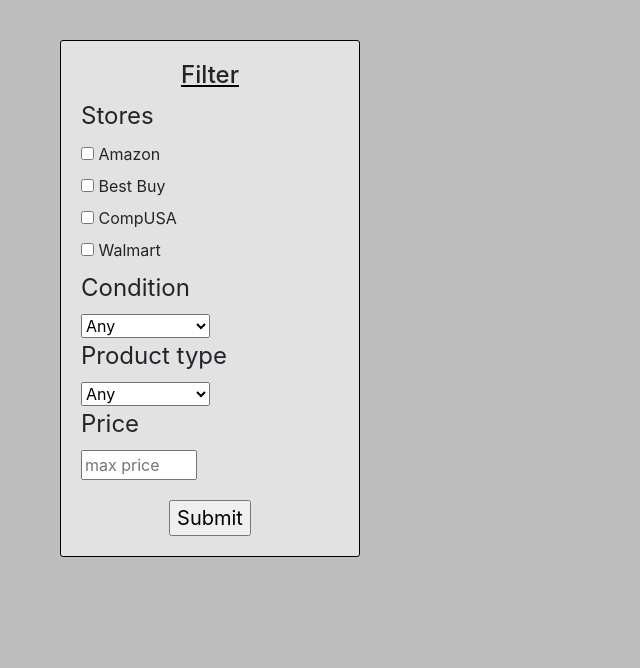
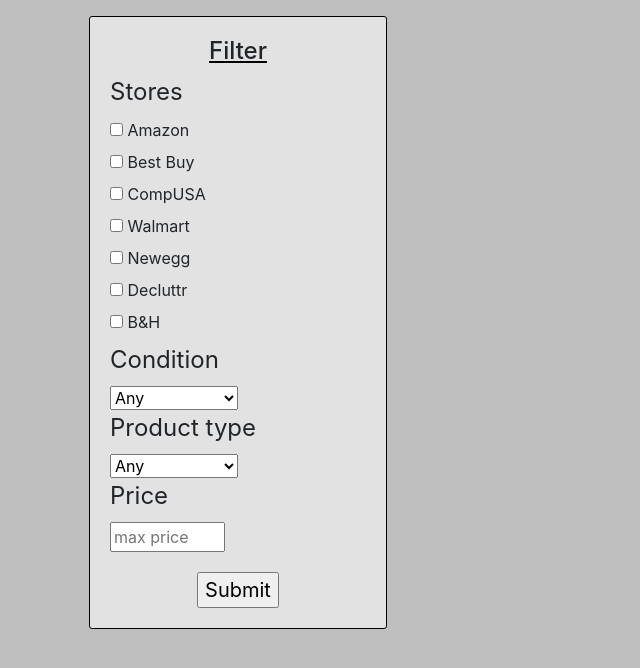
Before and after one commit to ecedmondson/price_aggregator, a Flask app: page /listings in a window 1280 px wide. Shown: the part 56-724 px from the top of the page, without its empty margins (0-640 px from the left). Run offline with Flask 2, Linux system fonts and the light colour scheme; data that the repository does not hold is empty; some libraries are stand-ins or nearby versions.

Commit message:
FEATURE: can filter in the ui now

```diff
--- a/app.py
+++ b/app.py
@@ -18,26 +18,6 @@ class User(UserMixin):
   def __init__(self,id):
     self.id = id
 
-items = [
-    {
-        'name': 'best buy_14DA0012DX_hp_chromebook',
-        'source': 'Best Buy',
-        'price': '$599.00',
-        'photo': 'https://pisces.bbystatic.com/image2/BestBuy_US/images/products/6365/6365772_sd.jpg;maxHeight=640;maxWidth=550',
-        'instock': 'Likely In Stock, Check Retailer',
-        'new': 'New',
-        'price_check': '2020-04-30 18:38:19.752171',
-    },
-    {
-        'name': 'best buy_14DA0012DX_hp_chromebook',
-        'source': 'Best Buy',
-        'price': '$599.00',
-        'photo': 'https://pisces.bbystatic.com/image2/BestBuy_US/images/products/6365/6365772_sd.jpg;maxHeight=640;maxWidth=550',
-        'instock': 'Likely In Stock, Check Retailer',
-        'new': 'New',
-        'price_check': '2020-04-30 18:38:19.752171',
-    },
-]
 
 #####################
 # PRODUCT INTERFACE #
@@ -56,7 +36,7 @@ def list_from(item):
 class ProductDBInterface:
     """Interface object so that the UI can easily obtain filtered products."""
     def parse_sql_tuple(self, x):
-        return (ScrapedProduct(name = x[2], source = x[5], price = x[3], photo = x[4], instock= x[6], new = x[7], price_check= x[8]))
+        return (ScrapedProduct(name = x[2], source = x[5], price = x[3], product_type=x[9], photo = x[4], instock= x[6], new = x[7], price_check= x[8]))
 
     @property
     def read_products_from_db(self):
@@ -94,7 +74,7 @@ class ProductDBInterface:
 
         def desirable(product):
             """Takes a ScrapedProduct object and returns user-desirability boolean."""
-            prod_chars = [getattr(product, x) for x in ["source", "price_n", "new"]]
+            prod_chars = [getattr(product, x) for x in ["source", "price_n", "new", "product_type"]]
             exclusion_matches = [value_matches_filter(x) for x in prod_chars]
             return any(exclusion_matches)
 
@@ -197,10 +177,7 @@ def listings():
         data = request.form.to_dict()
         if not data['price_ceiling']:
             data['price_ceiling'] = 0
-        # Remove these print statements before submitting PR
-        print(data)
-        print(interface.filter_products(json=True, **data))
-        # return render_template('listings.html', items=interface.filter_products(**data))
+        return render_template('listings.html', items=interface.filter_products(**data))
     return render_template('listings.html', items=interface.filter_products())
 
 if __name__ == '__main__':
--- a/static/style.css
+++ b/static/style.css
@@ -45,11 +45,15 @@ body {
 *********************************/
 
 .results-content {
-    width: 100%;
+    max-width: 80%;
+    min-width: 65%;
+    margin: auto;
 }
 
 .listings-page-content {
     display: flex;
+    flex-direction: row;
+    justify-content: space-around;
 }
 
 .listing {
@@ -83,9 +87,11 @@ body {
     border: solid black 1px;
     border-radius: 3px;
     background-color: rgb(226, 226, 226);
-    margin: 40px;
-    width: 300px;
-    position: absolute;
+    margin-top: 1em;
+    margin-right: 1em;
+    margin-left: .25em;
+    max-width: 45%;
+    min-width: 20%;
     left: 20px;
     padding: 20px;
 }
--- a/templates/listings.html
+++ b/templates/listings.html
@@ -27,6 +27,20 @@
                         <input type="checkbox" name="sources_to_exclude" id="filter-store-walmart" value="Walmart">
                         <label for="filter-store-walmart">Walmart</label>
                     </div>
+                    <div>
+                        <input type="checkbox" name="sources_to_exclude" id="filter-store-newegg" value="Newegg">
+                        <label for="filter-store-newegg">Newegg</label>
+                    </div>
+                    <div>
+                        <input type="checkbox" name="sources_to_exclude" id="filter-store-decluttr" value="Decluttr">
+                        <label for="filter-store-decluttr">Decluttr</label>
+                    </div>
+                    <div>
+                        <input type="checkbox" name="sources_to_exclude" id="filter-store-b-and-h" value="B&H">
+                        <label for="filter-store-b-and-h">B&H</label>
+                    </div>
+
+
                 </fieldset>
             </div>
 
```
